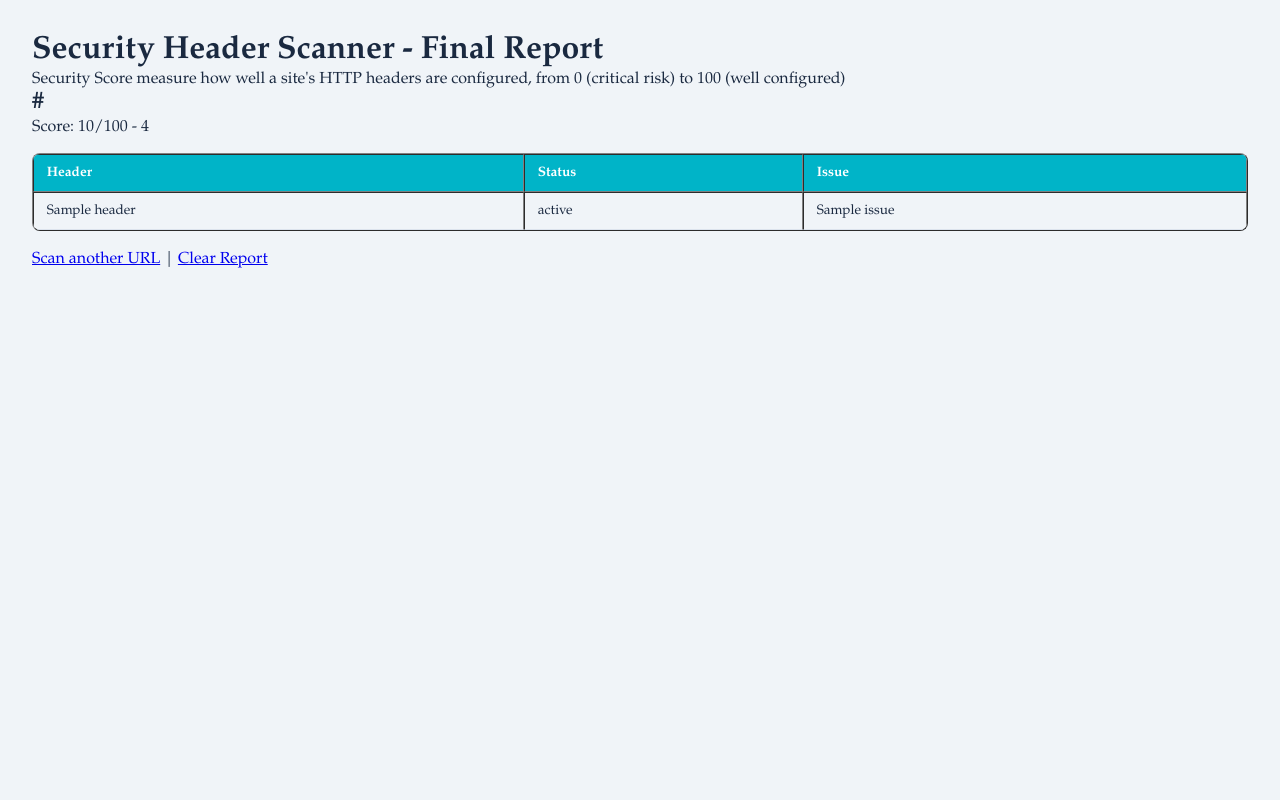
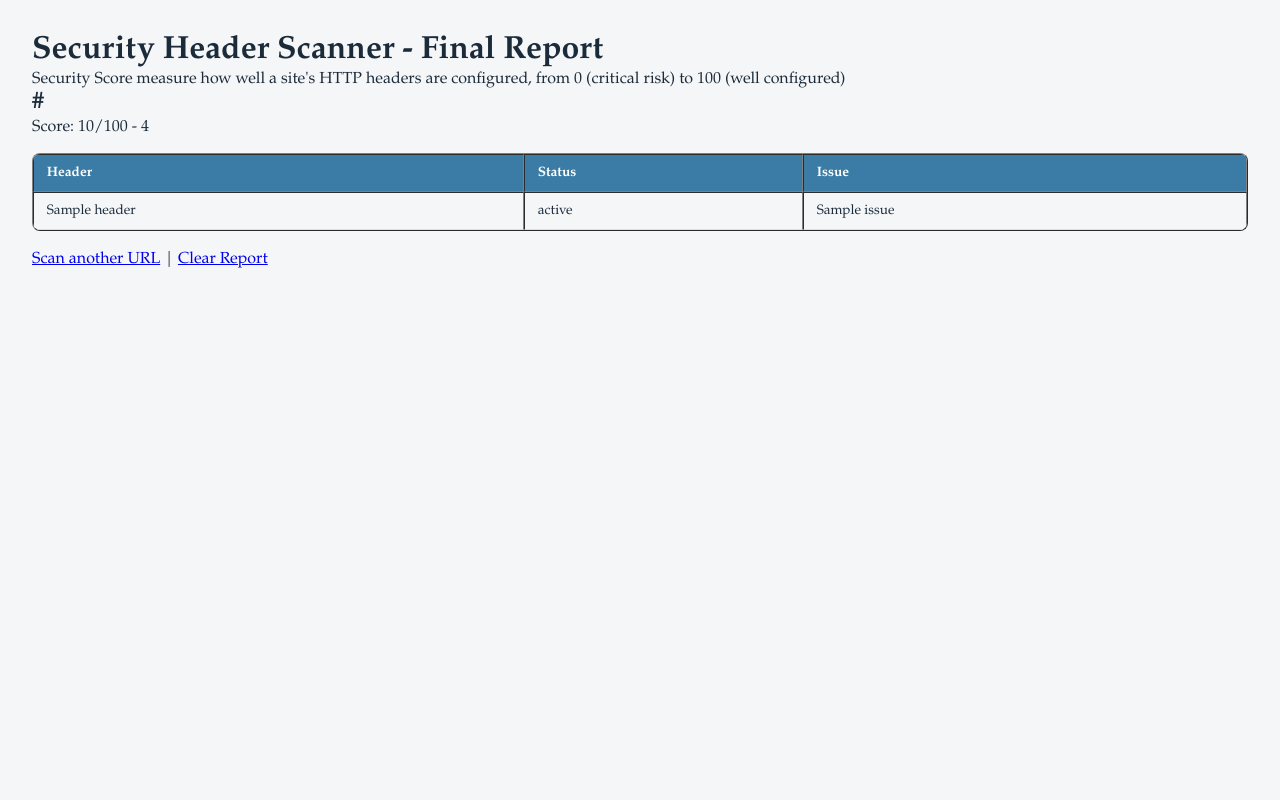
Before and after one commit to MacyKagwima/MaceSSH, a Flask app: template templates/report.html in a window 1280 px wide. Run offline with Flask 3, Linux system fonts and the light colour scheme; the template is opened without the code that fills it: most values are stand-ins (such as "Sample title", 1, 10 or a date in 2020).

Commit message:
Update style.css

```diff
--- a/static/style.css
+++ b/static/style.css
@@ -1,22 +1,22 @@
 :root {
-    --bg: #f0f4f8;
+    --bg: #F4F6F8;
     --card: #ffffff;
-    --text: #1a2940;
-    --accent: #00b4c8;
+    --text: #1C2B3A;
+    --accent: #3A7CA5;
     --good: #52b788;
     --moderate: #f4a261;
     --poor: #e07a5f;
     --critical: #c1121f;
-    --border: #dce3ed;
+    --border: #D8E1E9;
 }
 
 @media (prefers-color-scheme: dark) {
     :root {
-        --bg: #2d1654;
-        --card: #3d2466;
-        --text: #e8edf2;
-        --accent: #00d4eb;
-        --border: #4d3476;
+        --bg: #151F2B;
+        --card: #1E2D3D;
+        --text: #E4EBF0;
+        --accent: #5B9EC9;
+        --border: #2A3D52;
     }
 }
 
```
